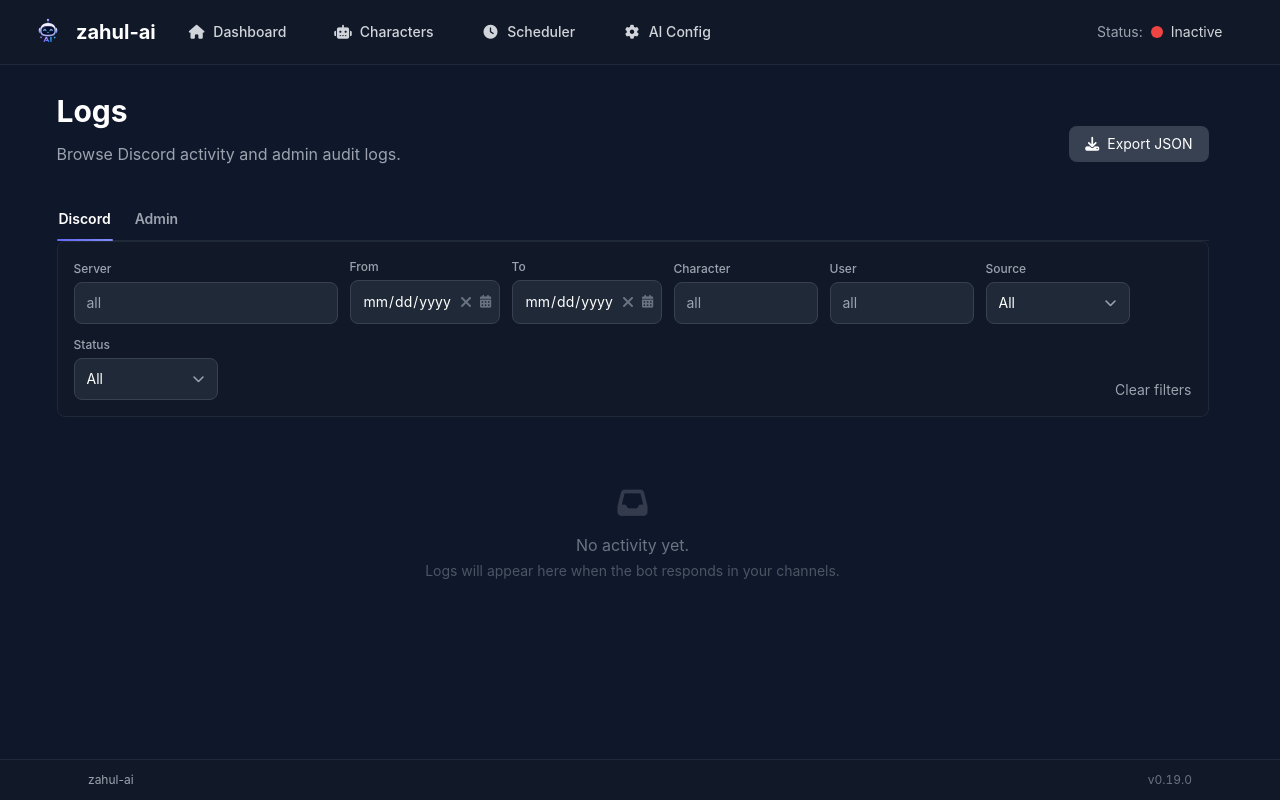
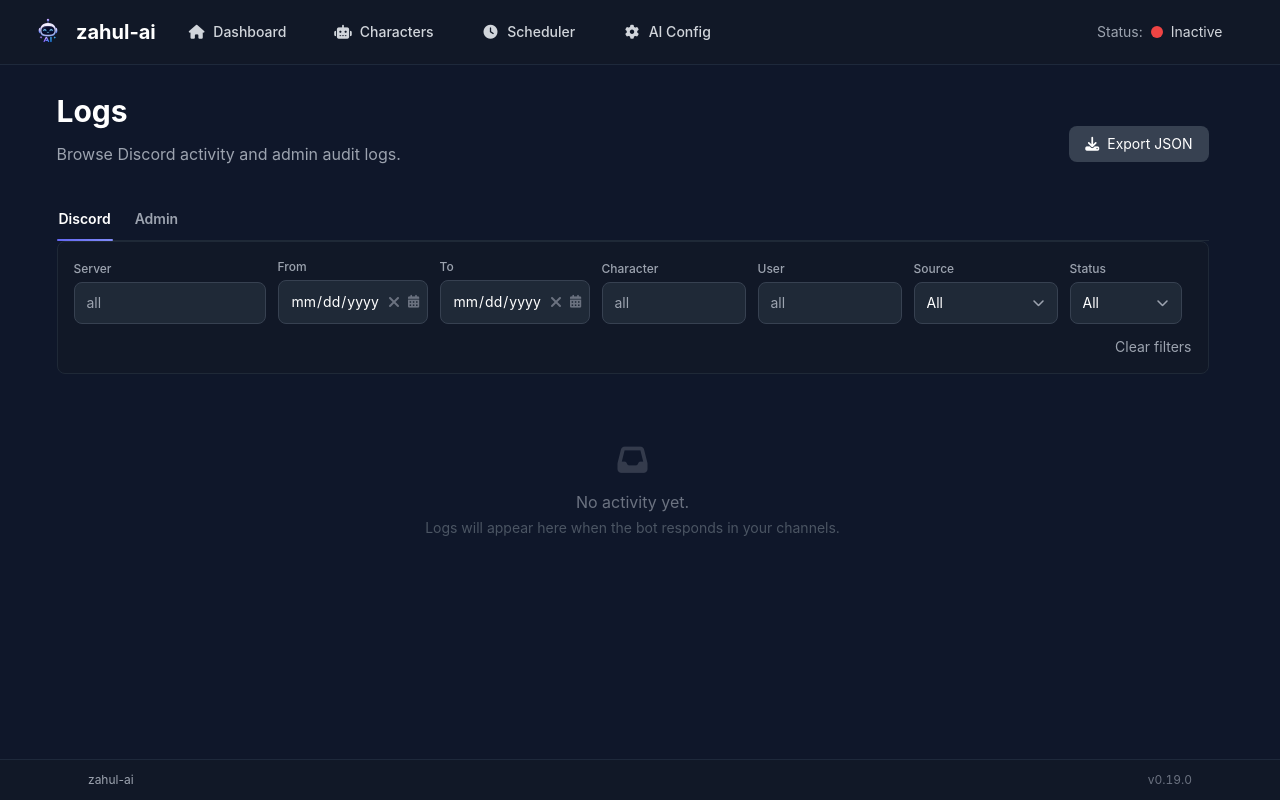
Before and after one commit to alzbetaurbanova/zahul-ai, a FastAPI app: page /logs in a window 1280 px wide. Run offline with FastAPI, Linux system fonts and the light colour scheme; data comes from the database, SQL or seed files in the repository; data that the repository does not hold is empty; parts of the project's set-up code (start-up, migrations or seed data) failed here and were passed over.

Commit message:
light mode ui polish (colors, badges)

```diff
--- a/static/ai-config.html
+++ b/static/ai-config.html
@@ -53,7 +53,7 @@
                             <div>
                                 <label for="ai_key" class="label-tt">AI API Key <span class="tt"><i class="fas fa-circle-info icon-info-indigo"></i><span class="tt-body">Only fill in on first setup or when rotating the key. Leave blank to keep the existing value. Never share this key.</span></span></label>
                                 <div class="relative">
-                                    <input type="password" id="ai_key" autocomplete="off" class="field pr-10" placeholder="Leave blank to keep existing key">
+                                    <input type="password" id="ai_key" autocomplete="new-password" class="field pr-10" placeholder="Leave blank to keep existing key">
                                     <button type="button" onclick="toggleVisibility('ai_key', this)" class="btn-eye">
                                         <i class="fas fa-eye"></i>
                                     </button>
@@ -71,7 +71,7 @@
                             </div>
                             <div>
                                 <label for="max_tokens" class="label-tt">Max Output Tokens <span class="tt"><i class="fas fa-circle-info icon-info-indigo"></i><span class="tt-body">Maximum response length in tokens. Can be overridden per character. Actual maximum depends on the model - check your provider's model page for the exact limit.</span></span></label>
-                                <input type="number" id="max_tokens" step="1" min="64" max="131072" class="input-field" placeholder="e.g. 256">
+                                <input type="number" id="max_tokens" step="1" min="64" max="131072" class="field" placeholder="e.g. 256">
                             </div>
                             <div>
                                 <label for="temperature" class="label-tt">Temperature <span class="tt"><i class="fas fa-circle-info icon-info-indigo"></i><span class="tt-body">Controls randomness. 0 = predictable, 2 = chaotic. Can be overridden per character.</span></span></label>
--- a/static/css/styles.css
+++ b/static/css/styles.css
@@ -1273,7 +1273,7 @@
 }
 
 .peer:checked ~ .toggle-track {
-    background-color: var(--primary-dark);
+    background-color: var(--toggle-track-on);
 }
 
 .peer:checked ~ .toggle-track::after {
@@ -1710,6 +1710,10 @@
     position: relative;
 }
 
+.filter-panel-col--xs {
+    width: 7rem;
+}
+
 .filter-panel-col--sm {
     width: 9rem;
 }
@@ -1723,6 +1727,7 @@
     min-width: 12rem;
 }
 
+.filter-panel-col--xs :is(.cb-dd-btn, .cb-dd),
 .filter-panel-col--sm :is(.cb-dd-btn, .cb-dd),
 .filter-panel-col--md :is(.input-field, .cb-dd),
 .filter-panel-col--action :is(.input-field, .cb-dd) {
@@ -1735,6 +1740,10 @@
 
 .filter-panel-input--md {
     width: 10rem;
+}
+
+.filter-panel-input--lg {
+    width: 12rem;
 }
 
 .filter-panel-input--auto {
@@ -3772,6 +3781,11 @@
     font-weight: 500;
 }
 
+.log-source-chat      { background: #14532d; color: #86efac; }
+.log-source-test      { background: #1f2937; color: #d1d5db; }
+.log-source-scheduler { background: #312e81; color: #a5b4fc; }
+
+.sched-badge-reminder  { background: #78350f; color: #fcd34d; }
 
 
 .main-content {
--- a/static/css/theme.css
+++ b/static/css/theme.css
@@ -10,8 +10,8 @@
 
     /* Brand */
     --primary: #6366f1;
-    --primary-dark: #4f46e5;
-    --primary-hover: #4338ca;
+    --primary-dark: #666fc4;
+    --primary-hover: #5a62b0;
     --primary-light: #818cf8;
     --primary-lighter: #a5b4fc;
     --primary-tint-04: rgba(99, 102, 241, 0.04);
@@ -109,14 +109,14 @@
     --shadow-ring-dark: 0 0 0 1px rgba(0, 0, 0, 0.35);
 
     /* Gradients */
-    --gradient-card-footer: linear-gradient(to top, rgb(15 23 42 / 0.82), transparent 55%);
+    --gradient-card-footer: linear-gradient(to top, rgb(7 11 21 / 0.82), transparent 55%);
     --gradient-editor-mask: radial-gradient(circle 178px at center, transparent 176px, var(--overlay-scrim) 178px);
 
     /* Toggle */
     --toggle-knob: #ffffff;
     --toggle-knob-border: #d1d5db;
     --toggle-track: var(--surface-mid);
-    --toggle-track-on: var(--primary-dark);
+    --toggle-track-on: #666fc4;
 
     /* Tooltips */
     --tooltip-bg: var(--dark);
--- a/static/js/pages/logs.js
+++ b/static/js/pages/logs.js
@@ -456,10 +456,10 @@
     function discordRow(item) {
         const statusColor = item.status === 'error' ? 'text-red-400' : 'text-green-400';
         const sourceColor = item.source === 'scheduler'
-            ? 'bg-indigo-900 text-indigo-300'
+            ? 'log-source-scheduler'
             : item.source === 'test'
-                ? 'bg-amber-900 text-amber-300'
-                : 'bg-gray-800 text-gray-300';
+                ? 'log-source-test'
+                : 'log-source-chat';
         return `<div data-log-id="${item.id}" class="card-dark card-dark--row card-dark--clickable">
             <div class="flex items-center justify-between mb-1">
                 <div class="flex items-center gap-2 flex-wrap">
@@ -541,7 +541,7 @@
         return `<div class="card-dark card-dark--row card-dark--row-admin">
             <div class="flex items-center gap-2 min-w-0">
                 <span class="text-muted flex-shrink-0" title="Log ID">#${item.id}</span>
-                <span class="text-xs px-2 py-0.5 rounded flex-shrink-0 ${color}">${esc(label)}</span>
+                <span class="text-xs px-2 py-0.5 rounded flex-shrink-0 admin-action-badge ${color}">${esc(label)}</span>
                 ${overrideLabel ? `<span class="text-xs text-gray-400 flex-shrink-0">${overrideLabel}</span>` : ''}
                 ${targetDisplay ? `<span class="text-xs text-gray-400 flex-shrink-0">${esc(targetDisplay)}</span>` : ''}
                 ${item.detail ? `<span class="text-xs text-gray-500 truncate">${esc(item.detail)}</span>` : ''}
--- a/static/js/pages/scheduler.js
+++ b/static/js/pages/scheduler.js
@@ -552,7 +552,7 @@
         function typeBadge(type) {
             return type === 'schedule'
                 ? `<span class="${SCHEDULER_BADGE_BASE} bg-indigo-900 text-indigo-300"><i class="fas fa-rotate mr-1"></i>Schedule</span>`
-                : `<span class="${SCHEDULER_BADGE_BASE} bg-amber-900 text-amber-300"><i class="fas fa-bell mr-1"></i>Reminder</span>`;
+                : `<span class="${SCHEDULER_BADGE_BASE} sched-badge-reminder"><i class="fas fa-bell mr-1"></i>Reminder</span>`;
         }
 
         function statusBadge(status) {
--- a/static/js/pages/servers.js
+++ b/static/js/pages/servers.js
@@ -79,7 +79,7 @@
 
     function fillScFields(cfg) {
         setScModelField('sc-base-llm', cfg.base_llm, 'primary');
-        setScModelField('sc-fallback-llm', cfg.fallback_llm, 'fallback');
+        setScModelField('sc-fallback-llm', cfg.fallback_llm, cfg.fallback_llm_source || 'primary');
         document.getElementById('sc-temperature').value = cfg.temperature ?? '';
         document.getElementById('sc-max-tokens').value = cfg.max_tokens ?? '';
         document.getElementById('sc-history-limit').value = cfg.history_limit ?? '';
@@ -282,6 +282,7 @@
                 fillScFields({
                     base_llm: globalCfg.base_llm,
                     fallback_llm: globalCfg.fallback_llm,
+                    fallback_llm_source: globalCfg.fallback_llm_source,
                     temperature: globalCfg.temperature,
                     max_tokens: globalCfg.max_tokens,
                     history_limit: globalCfg.history_limit,
--- a/static/logs.html
+++ b/static/logs.html
@@ -36,7 +36,7 @@
             <div id="discord-filters" class="filter-panel mb-5">
                 <div><label class="label-xs">Server</label>
                     <div class="filter-panel-wrap">
-                        <input type="text" id="df-server" autocomplete="off" placeholder="all" class="input-field filter-panel-input--auto pr-8">
+                        <input type="text" id="df-server" autocomplete="off" placeholder="all" class="input-field filter-panel-input--lg pr-8">
                         <button class="icon-clear-btn hidden" data-clear="df-server" title="Clear"><i class="fas fa-times"></i></button>
                         <div id="df-server-dd" class="autocomplete-dd hidden"></div>
                     </div>
@@ -88,7 +88,7 @@
                         <label class="cb-dd-item"><input type="checkbox" value="test" class="df-source-cb custom-cb"> Test</label>
                     </div>
                 </div>
-                <div class="filter-panel-col filter-panel-col--sm">
+                <div class="filter-panel-col filter-panel-col--xs">
                     <label class="label-xs">Status</label>
                     <button type="button" class="cb-dd-btn" data-dd="dd-status">
                         <span class="cb-dd-label flex-1 min-w-0 text-left truncate">All</span>
```
Also changed, not shown: other parts of static/css/theme.css (+53 -5 lines).
